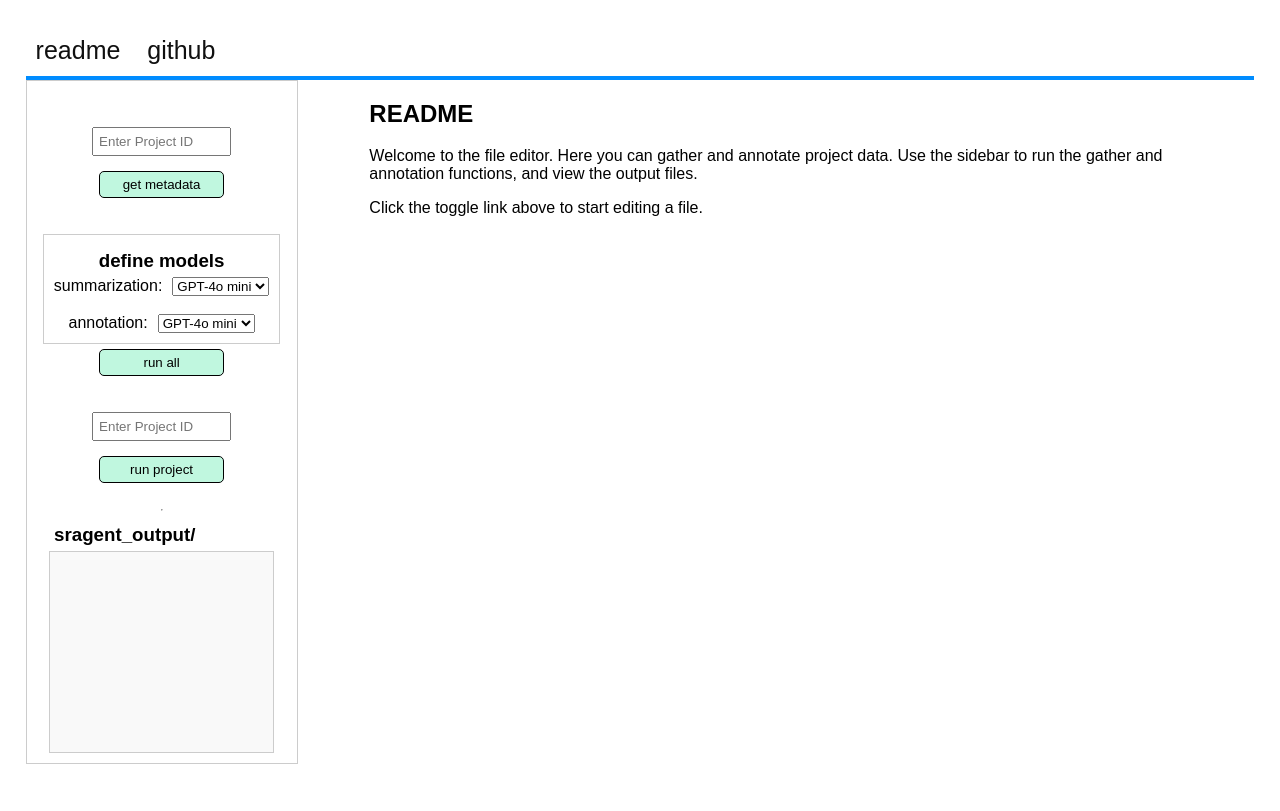
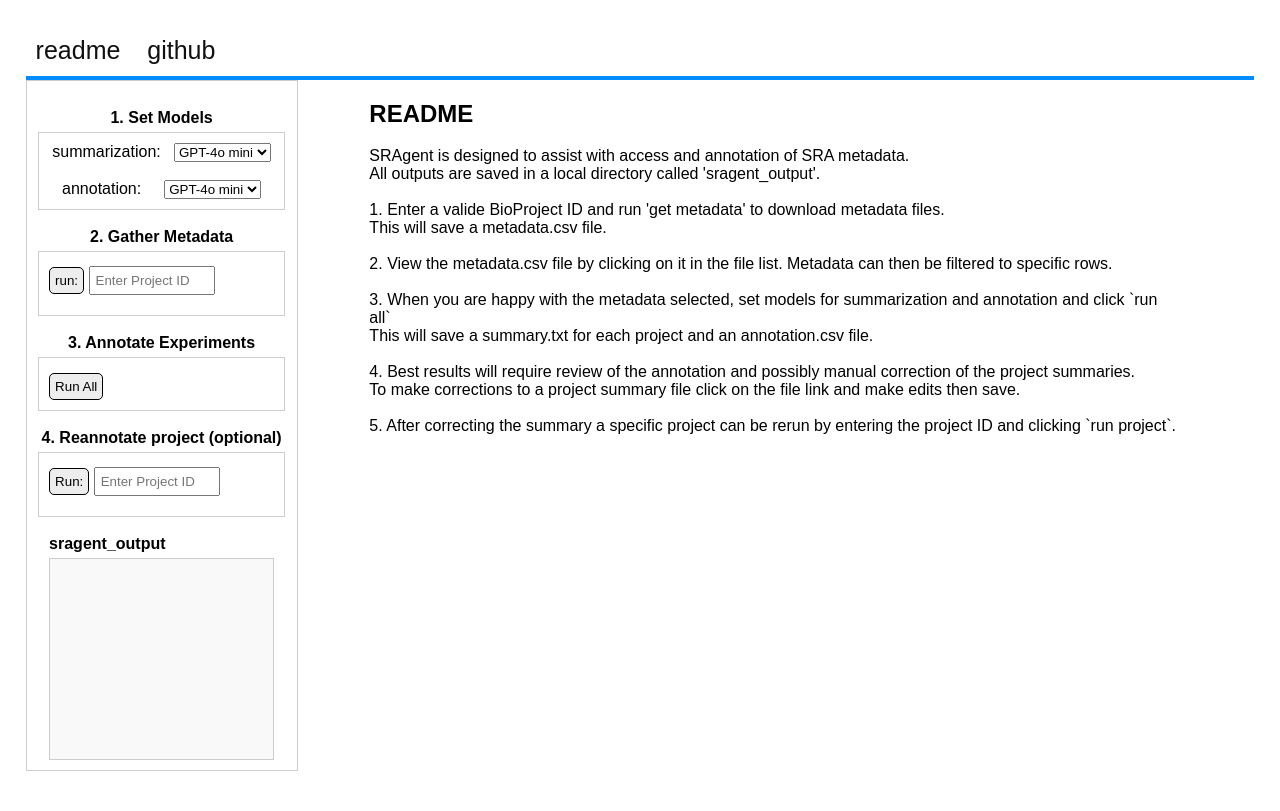
Before and after one commit to mniederhuber/LLoMics, a Flask app: page / in a window 1280 px wide. Shown: the top 811 px of the page. Run offline with Flask 3, Linux system fonts and the light colour scheme; data that the repository does not hold is empty; some libraries are stand-ins or nearby versions.

Commit message:
got reannotation button to run correctly with project id input updated reannotate() in gather module, needed environemnt check to set openapi client added some styling to sidebar to organize steps drafted readme in index

```diff
--- a/sragent/app.py
+++ b/sragent/app.py
@@ -1,6 +1,6 @@
 from flask import Flask, render_template, request, jsonify, send_from_directory
 import os
-from sragent import gather
+from sragent import gather, reannotate
 import pandas as pd
 import json
 
@@ -62,15 +62,29 @@ def run_gather():
 
 @app.route('/annotate', methods=['POST'])
 def run_annotate():
+
     data = request.json['data']
     columns = request.json['columns']
     summary_model = request.json['summary_model']
     annotation_model = request.json['annotation_model']
     df = pd.DataFrame(data, columns = columns)
-    annotation = gather(df, summary_model, annotation_model, annotate_meta=True)
-    print(annotation)
-    return 'butt'
+    gather(df, summary_model, annotation_model, annotate_meta=True)
 
+@app.route('/run_project', methods=['POST'])
+def run_project():
+    project_id = request.json['project_id']
+    summary_model = request.json['summary_model']
+    annotation_model = request.json['annotation_model']
+
+    print(f'project_id: {project_id}')
+    print(f'summary_model: {summary_model}')
+    print(f'annotation_model: {annotation_model}')
+
+    reannotation = reannotate(project_id, summary_model, annotation_model)
+    if reannotation is not None:
+        return 'success!'
+    else:
+        return 'failed!'
 
 if __name__ == '__main__':
     app.run(debug=True, port = 6942)
--- a/sragent/gather.py
+++ b/sragent/gather.py
@@ -390,7 +390,10 @@ def gather(input,
 
 
 def reannotate(project_id,
-               model_annotation = None):
+               model_annotation = None,
+               model_summary = None):
+
+    check_env()
 
     if Path(f'sragent_output/annotation_FULL.csv').exists():
         print('Found annotation, loading...')
@@ -411,9 +414,17 @@ def reannotate(project_id,
         raise ValueError("No metadata file found, please run gather first")
 
     expMeta = meta[meta['project_id'] == project_id][['project_id','experiment_id', 'title', 'attributes']]
-    model_annotation = annotation['model_annotation'].iloc[0]
-    model_summary = annotation['model_summary'].iloc[0]
 
+    if model_annotation is None or model_summary is None:
+        model_annotation = annotation['model_annotation'].iloc[0]
+        model_summary = annotation['model_summary'].iloc[0]
+    else:
+        model_annotation = model_annotation
+        model_summary = model_summary
+    print(model_annotation)
+    print(model_summary)
+    print(expMeta)
+    print(project_summary)
     expMeta_list = annotate(model_annotation,
                               expMeta,
                               project_summary,
--- a/sragent/static/css/stylesheet.css
+++ b/sragent/static/css/stylesheet.css
@@ -60,6 +60,17 @@ h3 {
     align-content: space-between;
     align-items: center;
     width: 85%;  /* Adjust to 70-80% as needed */
+}
+
+.control_box {
+    overflow: auto;
+    margin: auto;
+    margin-top: 5px;
+    width: 90%;
+    padding: 10px;
+    font-size: 16px;
+    border: 1px solid #ccc;
+    background-color: #ffffff;
 }
 
 .output-files {
@@ -181,13 +192,19 @@ button {
     margin-top: 5px;
     padding: 5px;
     border: 1px solid #000000;
-    background-color: #c0f7df;
+    background-color: #ededed;
     border-radius: 5px;
-    width: 50%;
+    cursor: default;
+}
+
+button:hover {
+    background-color: #a0d4ff;
+    color: #000000;
 }
 
 input[type="text"] {
     width: 50%;
     padding: 5px;
     margin-bottom: 10px;
+    cursor: text;
 }
--- a/sragent/templates/index.html
+++ b/sragent/templates/index.html
@@ -21,14 +21,9 @@
         <!-- Left Column -->
         <div class="main">
             <div class="column-left">
-                    <br>
-                    <br>
-                    <input type="text" id="project_id" placeholder="Enter Project ID"\>
-                    <button id="gather-button">get metadata</button>
                 <br>
-                <br>
-                <div id="settings">
-                    <h3> define models</h3>
+                 <b>1. Set Models</b>
+                 <div class="control_box">
                     <div id="selection">
                         summarization:<br>
                         <select id="summary_model">
@@ -49,15 +44,26 @@
                           </select>
                     </div>
                 </div>
-                <button id="annotate-button">run all</button>
                 <br>
+                <b>2. Gather Metadata</b>
+                <div class = 'control_box'>
+                    <button id="gather-button">run:</button>
+                    <input type="text" id="project_id" placeholder="Enter Project ID"\>
+                </div>
                 <br>
-                <input type="text" id="project_id" placeholder="Enter Project ID"\>
-                <button id="gather-button">run project</button>
+                <b>3. Annotate Experiments</b>
+                <div class = 'control_box'>
+                    <button id="annotate-button">Run All</button>
+                </div>
                 <br>
-                <hr>
+                <b>4. Reannotate project (optional)</b>
+                <div class = 'control_box'>
+                    <button id="run-project">Run:</button>
+                    <input type="text" id="test_project_id" placeholder="Enter Project ID"\>
+                </div>
+                <br>
                 <div class="output-files">
-                    <h3>sragent_output/</h3>
+                    <b>sragent_output</b>
                     <div class="output-file-list">
                         <ul id="file-list"> </ul>
                     </div>
@@ -68,11 +74,17 @@
                 <div id="readme-content">
                     <h2>README</h2>
                     <p>
-                        Welcome to the file editor. Here you can gather and annotate project data.
-                        Use the sidebar to run the gather and annotation functions, and view the output files.
-                    </p>
-                    <p>
-                        Click the toggle link above to start editing a file.
+                       SRAgent is designed to assist with access and annotation of SRA metadata. <br>
+                       All outputs are saved in a local directory called 'sragent_output'. <br><br>
+                       1. Enter a valide BioProject ID and run 'get metadata' to download metadata files. <br>
+                          This will save a metadata.csv file. <br><br>
+                       2. View the metadata.csv file by clicking on it in the file list. Metadata can then be filtered to specific rows. <br><br>
+                       3. When you are happy with the metadata selected, set models for summarization and annotation and click `run all` <br>
+                          This will save a summary.txt for each project and an annotation.csv file. <br> <br>
+                        4. Best results will require review of the annotation and possibly manual correction of the project summaries. <br>
+                          To make corrections to a project summary file click on the file link and make edits then save. <br><br>
+                        5. After correcting the summary a specific project can be rerun by entering the project ID and clicking `run project`. <br>
+
                     </p>
                 </div>
                 <!-- Textarea for text file editing -->
@@ -232,7 +244,8 @@
                                        summary_model: summary_model,
                                        annotation_model: annotation_model}),
                 success: function(response) {
-                    appendLogMessage('Annotation successful!');
+                    loadFiles();  // Reload the list of files after gather is run
+                    appendLogMessage('> Annotation successful!');
                     appendLogMessage(response.log);
                 },
                 error: function() {
@@ -240,9 +253,34 @@
                     appendLogMessage(response.log);
                 }
             });
+        });
 
-        })
-
+        $('#run-project').click(function() {
+            let projectId = $('#test_project_id').val();
+            let summary_model = $('#summary_model').val();
+            let annotation_model = $('#annotation_model').val();
+            if (projectId) {
+                $.ajax({
+                    url: '/run_project',
+                    type: 'POST',
+                    contentType: 'application/json',
+                    data: JSON.stringify({ project_id: projectId ,
+                                           summary_model: $('#summary_model').val(),
+                                           annotation_model: $('#annotation_model').val()}),
+                    success: function(response) {
+                        loadFiles();  // Reload the list of files after gather is run
+                        appendLogMessage('> project run completed');
+                        appendLogMessage(response.log);
+                    },
+                    error: function() {
+                        appendLogMessage('> something went wrong');
+                        appendLogMessage(response.log);
+                    }
+                });
+            } else {
+                appendLogMessage('> enter a bio project id to start...');
+            }
+        });
         // Load files on page load
         $(document).ready(function() {
             loadFiles();
```
